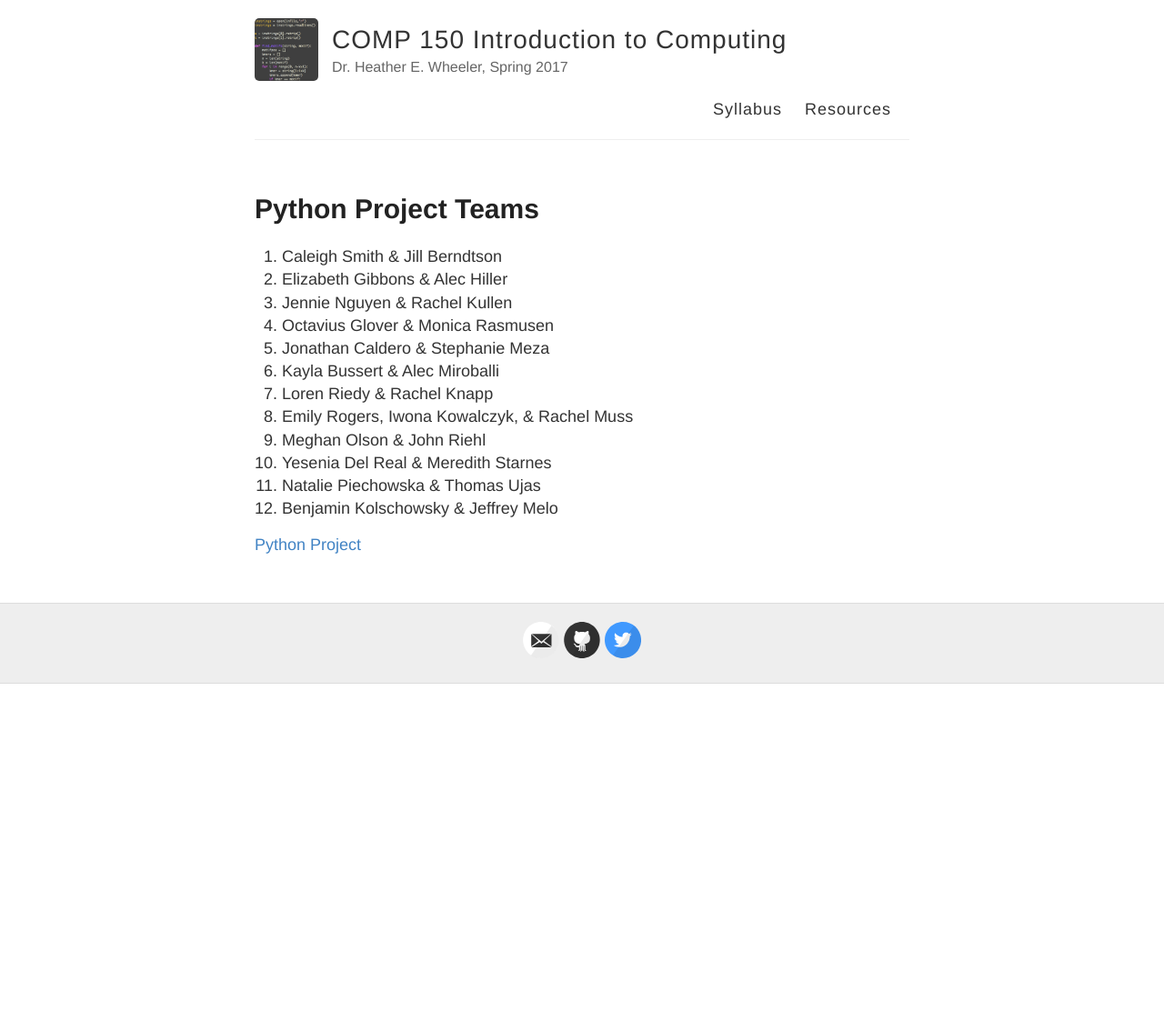
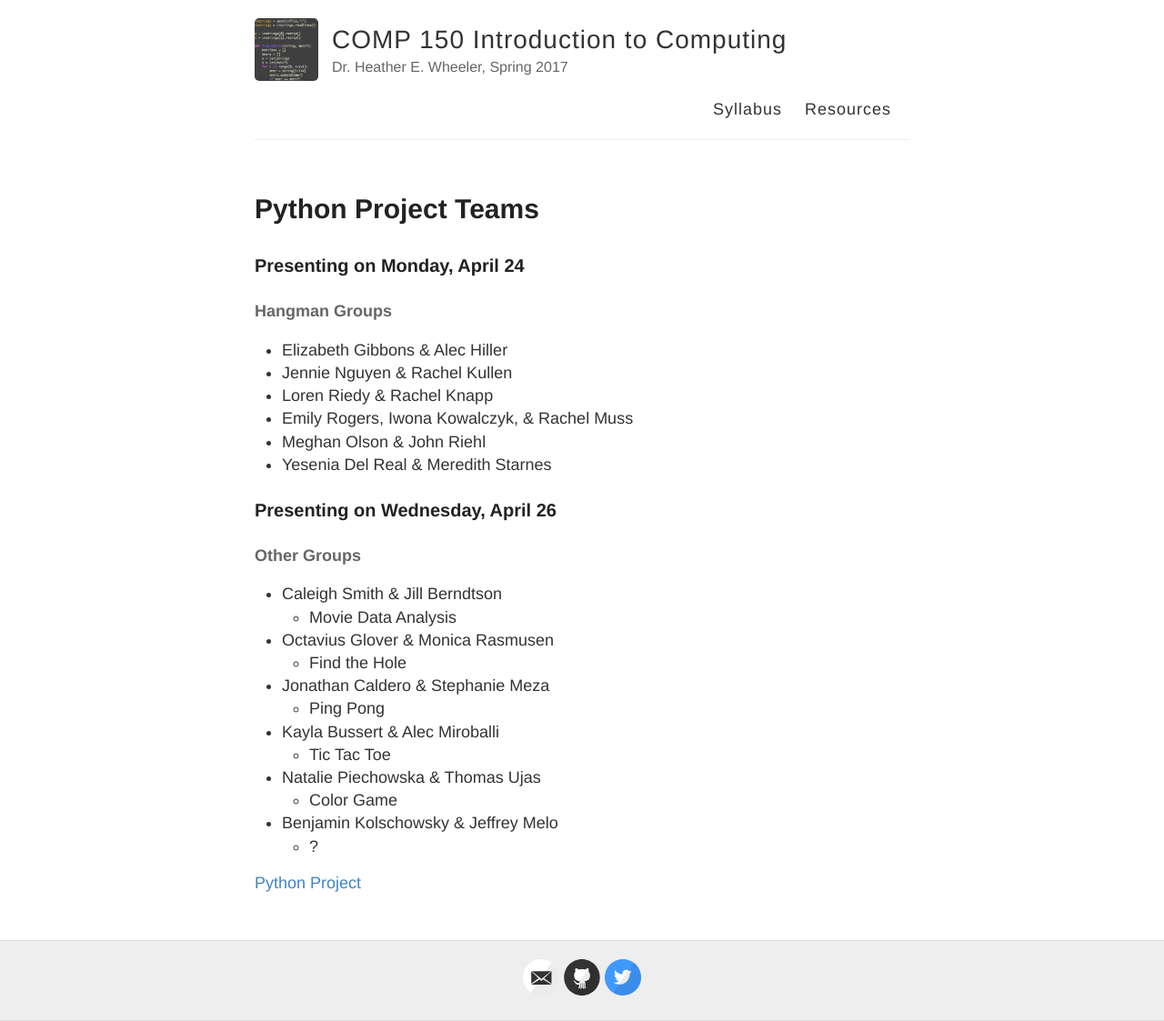
Before and after one commit to hwheeler01/comp150, a Jekyll site: the page built from teams.md, in a window 1280 px wide. Shown: the whole page at 91% size. Built offline with Jekyll 4.4.1, drawn with Linux system fonts in a browser that asks for light colours; before the commit the page ends 900 px from its top, so only the background shows below that.

Commit message:
update team presentation dates

```diff
--- a/teams.md
+++ b/teams.md
@@ -4,18 +4,29 @@ title: Python Project Teams
 permalink: /teams/
 ---
 
-1. Caleigh Smith & Jill Berndtson
-2. Elizabeth Gibbons & Alec Hiller
-3. Jennie Nguyen & Rachel Kullen
-4. Octavius Glover & Monica Rasmusen
-5. Jonathan Caldero & Stephanie Meza
-6. Kayla Bussert & Alec Miroballi
-7. Loren Riedy & Rachel Knapp
-8. Emily Rogers, Iwona Kowalczyk, & Rachel Muss
-9. Meghan Olson & John Riehl
-10. Yesenia Del Real & Meredith Starnes
-11. Natalie Piechowska & Thomas Ujas
-12. Benjamin Kolschowsky & Jeffrey Melo
+### Presenting on Monday, April 24
+#### Hangman Groups
+- Elizabeth Gibbons & Alec Hiller
+- Jennie Nguyen & Rachel Kullen
+- Loren Riedy & Rachel Knapp
+- Emily Rogers, Iwona Kowalczyk, & Rachel Muss
+- Meghan Olson & John Riehl
+- Yesenia Del Real & Meredith Starnes
 
 
+### Presenting on Wednesday, April 26
+#### Other Groups
+- Caleigh Smith & Jill Berndtson
+	+ Movie Data Analysis
+- Octavius Glover & Monica Rasmusen
+	+ Find the Hole
+- Jonathan Caldero & Stephanie Meza
+	+ Ping Pong
+- Kayla Bussert & Alec Miroballi
+	+ Tic Tac Toe
+- Natalie Piechowska & Thomas Ujas
+	+ Color Game
+- Benjamin Kolschowsky & Jeffrey Melo
+	+ ?
+
 [Python Project](http://hwheeler01.github.io/comp150/HW/Project.html)
```
Also changed, not shown: syllabus.md (+1 -1 lines).
